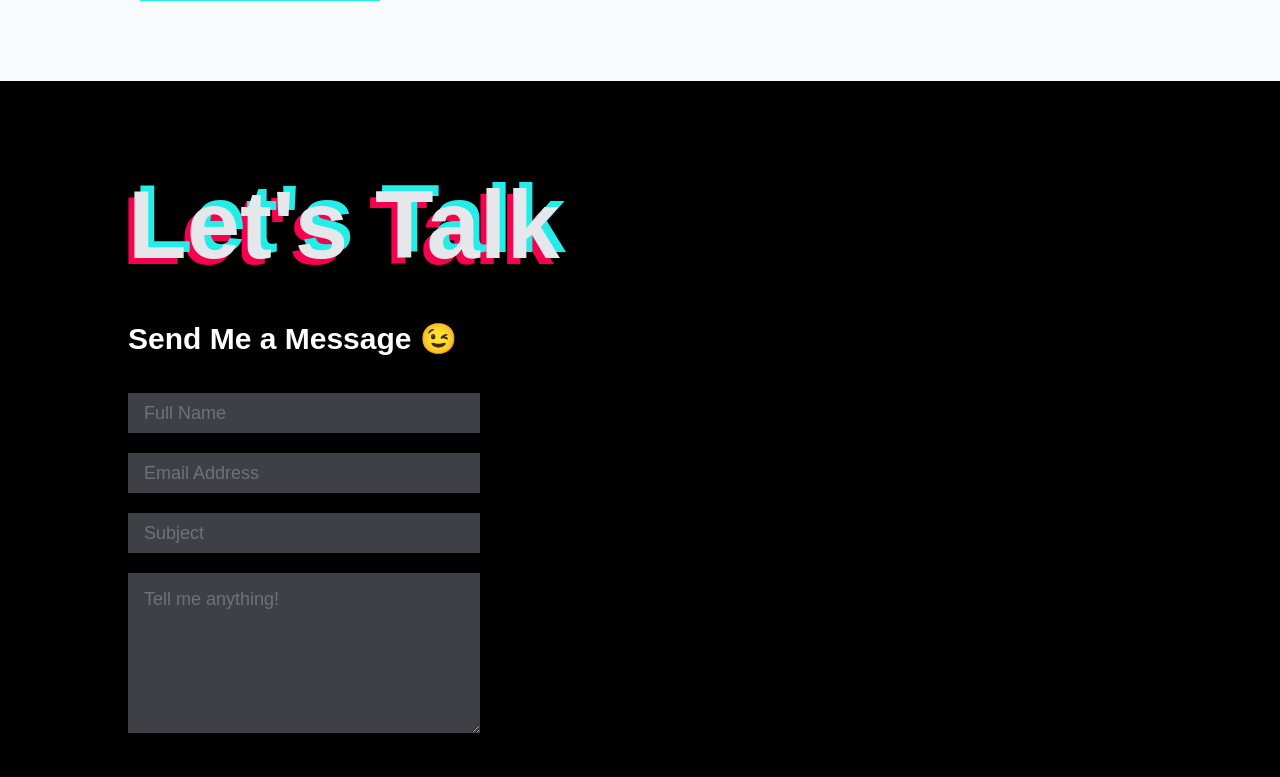
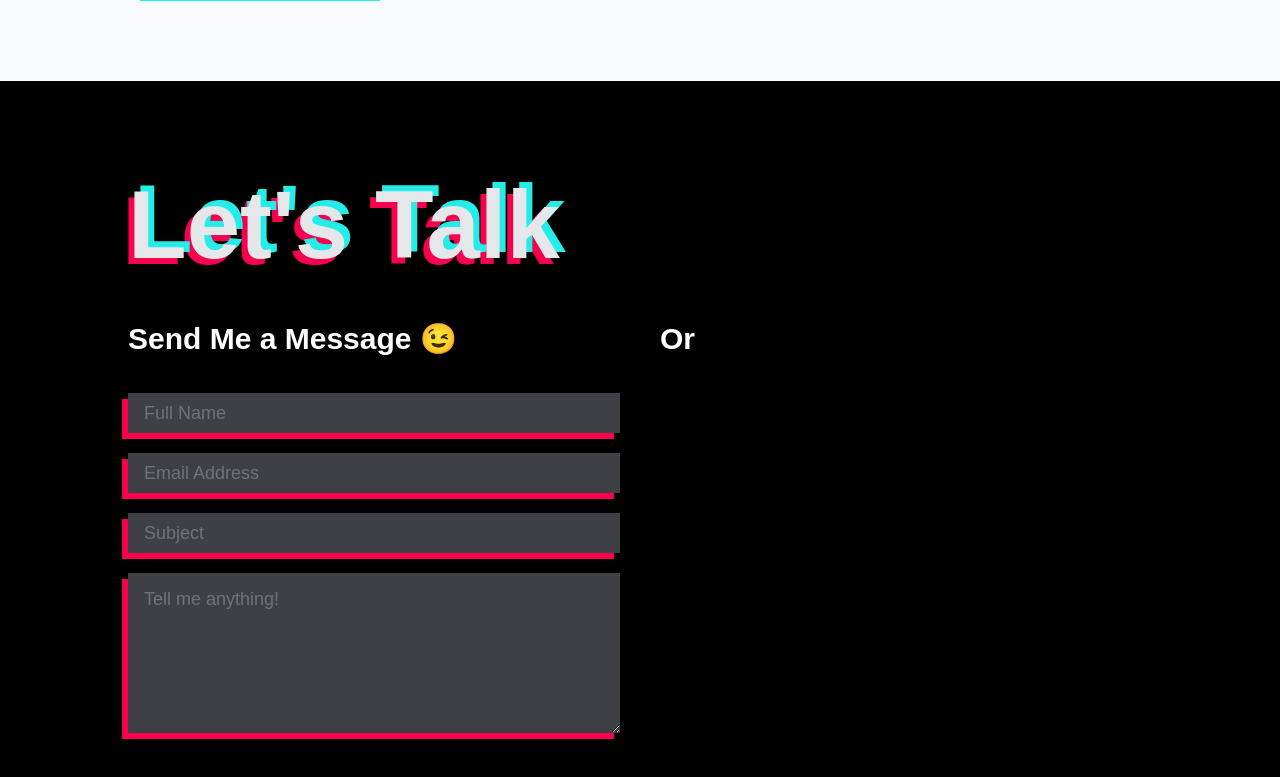
Before and after one commit to arsymedes/arsymedes.github.io, a React (Create React App) app: page / in a window 1280 px wide. Shown: the part 3162-3939 px from the top of the page. Built offline with nearby package versions, Linux system fonts and the light colour scheme.

Commit message:
Added email form

```diff
--- /dev/null
+++ b/src/components/contact/Check.js
@@ -0,0 +1,15 @@
+import React from "react";
+
+function Check() {
+  return (
+    <svg
+      xmlns="http://www.w3.org/2000/svg"
+      fill="#68bf63"
+      viewBox="0 0 24 24"
+    >
+      <path d="M9 16.17L4.83 12l-1.42 1.41L9 19 21 7l-1.41-1.41z" />
+    </svg>
+  );
+}
+
+export default Check
--- a/src/components/contact/Contact.js
+++ b/src/components/contact/Contact.js
@@ -1,12 +1,37 @@
 import React, { useState, useRef } from "react";
+import Input from "./Input";
 import emailjs from "@emailjs/browser";
 
 function Contact() {
   const form = useRef();
-  const [name, setName] = useState("")
-  const [email, setEmail] = useState("")
-  const [subject, setSubject] = useState("")
-  const [message, setMessage] = useState("")
+  const [name, setName] = useState("");
+  const [email, setEmail] = useState("");
+  const [subject, setSubject] = useState("");
+  const [message, setMessage] = useState("");
+
+  const inputs = [
+    {
+      name: "userName",
+      type: "text",
+      placeholder: "Full Name",
+      value: name,
+      setValue: setName,
+    },
+    {
+      name: "userEmail",
+      type: "email",
+      placeholder: "Email Address",
+      value: email,
+      setValue: setEmail,
+    },
+    {
+      name: "subject",
+      type: "text",
+      placeholder: "Subject",
+      value: subject,
+      setValue: setSubject,
+    },
+  ];
 
   function sendEmail(e) {
     e.preventDefault();
@@ -32,53 +57,31 @@ function Contact() {
       <h2 className="text-7xl sm:text-8xl font-semibold pb-12 text-gray-200 tiktok-text">
         Let's Talk
       </h2>
-      <div className="grid grid-cols-[repeat(auto-fill,minmax(min(400px,100%),1fr))]">
+      <div className="grid grid-cols-[repeat(auto-fill,minmax(min(400px,100%),1fr))] gap-10">
         <form
           ref={form}
           onSubmit={sendEmail}
-          className="flex flex-col gap-5 md:pr-40 "
+          className="flex flex-col gap-5"
         >
           <h3 className="text-3xl font-semibold mb-4">Send Me a Message 😉</h3>
-          <input
-            className="h-8 px-4 py-5 text-lg outline-none bg-zinc-700 focus:bg-zinc-800 placeholder:text-zinc-500"
-            type="text"
-            name="userName"
-            placeholder="Full Name"
-            value={name}
-            onChange={e => {setName(e.target.value)}}
-            required
-          />
-          <input
-            className="h-8 px-4 py-5 text-lg outline-none bg-zinc-700 focus:bg-zinc-800 placeholder:text-zinc-500"
-            type="email"
-            name="userEmail"
-            placeholder="Email Address"
-            value={email}
-            onChange={e => {setEmail(e.target.value)}}
-            required
-          />
-          <input
-            className="h-8 px-4 py-5 text-lg outline-none bg-zinc-700 focus:bg-zinc-800 placeholder:text-zinc-500"
-            type="text"
-            name="subject"
-            placeholder="Subject"
-            value={subject}
-            onChange={e => {setSubject(e.target.value)}}
-            required
-          />
+          {inputs.map(input => <Input key={input.name} input={input} />)}
           <textarea
-            className="h-40 px-4 py-3 text-lg outline-none bg-zinc-700 focus:bg-zinc-800 placeholder:text-zinc-500"
+            className="h-40 px-4 py-3 text-lg outline-none bg-zinc-700 focus:bg-zinc-800 placeholder:text-zinc-500 shadow-[-6px_6px] shadow-custom-200"
             name="message"
             id=""
             cols="30"
             rows="10"
             placeholder="Tell me anything!"
             value={message}
-            onChange={e => {setMessage(e.target.value)}}
+            onChange={(e) => {
+              setMessage(e.target.value);
+            }}
             required
           ></textarea>
         </form>
-        <div></div>
+        <div>
+        <h3 className="text-3xl font-semibold mb-4">Or</h3>
+        </div>
       </div>
     </footer>
   );
--- /dev/null
+++ b/src/components/contact/Cross.js
@@ -0,0 +1,18 @@
+import React from "react";
+
+function Cross() {
+  return (
+    <svg
+      fill="#f7004d"
+      viewBox="0 0 24 24"
+      xmlns="http://www.w3.org/2000/svg"
+    >
+      <rect x="0" fill="none" width="24" height="24" />
+      <g>
+        <path d="M18.36 19.78L12 13.41l-6.36 6.37-1.42-1.42L10.59 12 4.22 5.64l1.42-1.42L12 10.59l6.36-6.36 1.41 1.41L13.41 12l6.36 6.36z" />
+      </g>
+    </svg>
+  );
+}
+
+export default Cross;
--- /dev/null
+++ b/src/components/contact/Input.js
@@ -0,0 +1,36 @@
+import React, { useState } from "react";
+import Check from "./Check";
+import Cross from "./Cross";
+
+function Input({ input }) {
+  const { name, type, placeholder, value, setValue } = input;
+  const [focused, setFocused] = useState(false)
+  const [valid, setValid] = useState(false)
+
+  function handleFocus() {
+    setFocused(true)
+  }
+
+  return (
+    <div className="relative shadow-[-6px_6px] shadow-custom-200">
+      <input
+        className="h-8 px-4 py-5 text-lg outline-none bg-zinc-700 focus:bg-zinc-800 placeholder:text-zinc-500 w-full"
+        name={name}
+        type={type}
+        placeholder={placeholder}
+        value={value}
+        onChange={(e) => {
+          setValid(e.target.checkValidity())
+          setValue(e.target.value);
+        }}
+        onBlur={handleFocus}
+        required
+      />
+      <div className="w-6 h-6 absolute right-2 top-2">
+        {focused && (valid ? <Check /> : <Cross />)}
+      </div>
+    </div>
+  );
+}
+
+export default Input;
```
